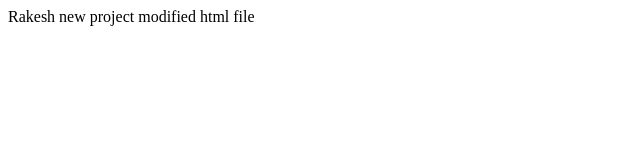
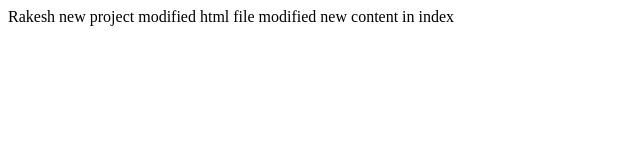
Before and after one commit to kumarakesh/GitStaticProject, a plain HTML site: page WebContent/index.html in a window 1280 px wide. Shown: the whole page, without its empty margins (0-640 px from the left). Drawn offline with Linux system fonts and the light colour scheme.

Commit message:
modified project files

```diff
--- a/WebContent/index.html
+++ b/WebContent/index.html
@@ -8,5 +8,7 @@
 Rakesh new project
 
 modified html file
+
+modified new content in index
 </body>
 </html>
```
Also changed, not shown: WebContent/desktop.html (+2 -0 lines).
